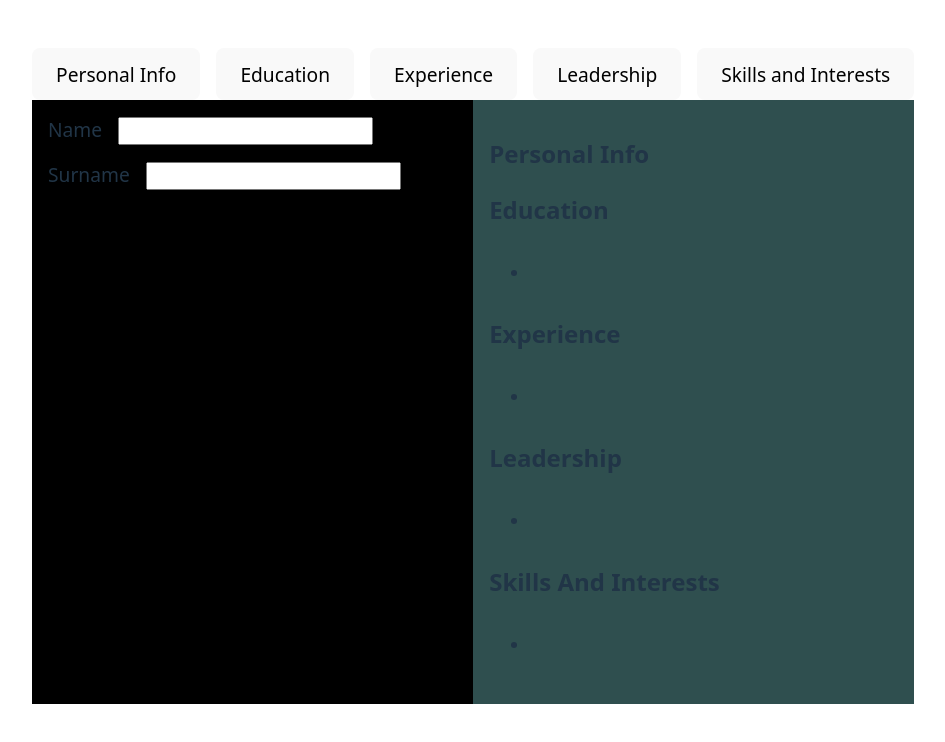
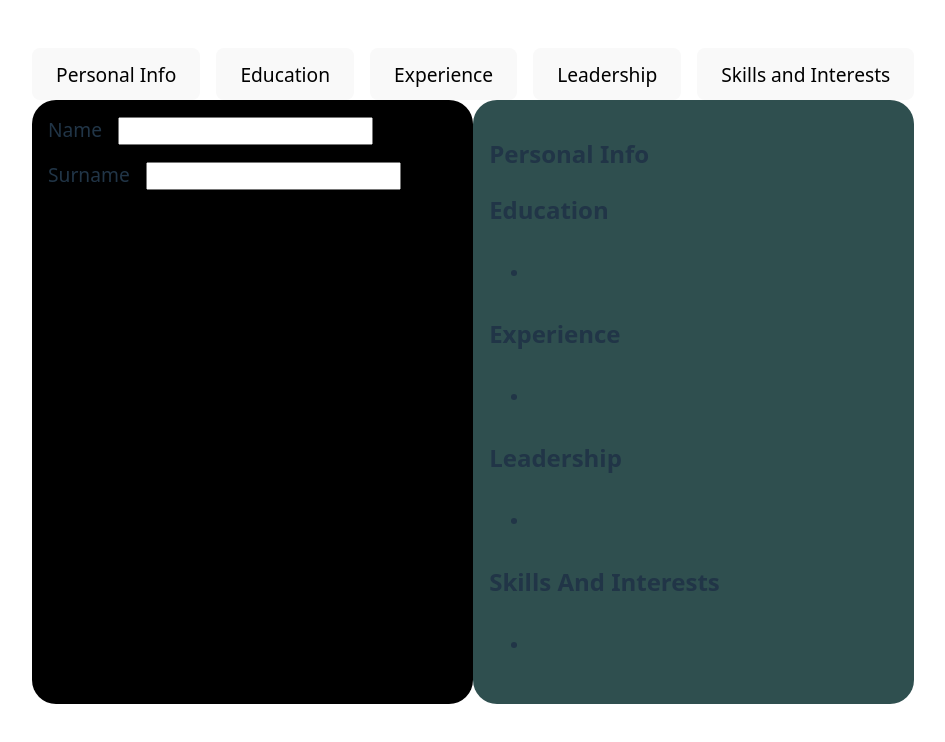
Before and after one commit to angelycontrerasr/CV-Maker, a React (Vite) app: page / in a window 1280 px wide. Shown: the top 742 px of the page, without its empty margins (8-953 px from the left). Built offline with nearby package versions, Linux system fonts and the light colour scheme.

Commit message:
final commit ver 1

```diff
--- a/src/App.css
+++ b/src/App.css
@@ -62,6 +62,8 @@
 .inputDiv {
   background-color: black;
   padding: 1rem;
+  border-radius: 1.5rem;
+
 }
 .mainDiv {
   display: grid;
@@ -92,4 +94,5 @@ label, input {
 .displayDiv {
   background-color: darkslategray;
   padding: 1rem;
+  border-radius: 1.5rem;
 }
```
Also changed, not shown: 2 other files (tests, documents, lock files or other folders).
